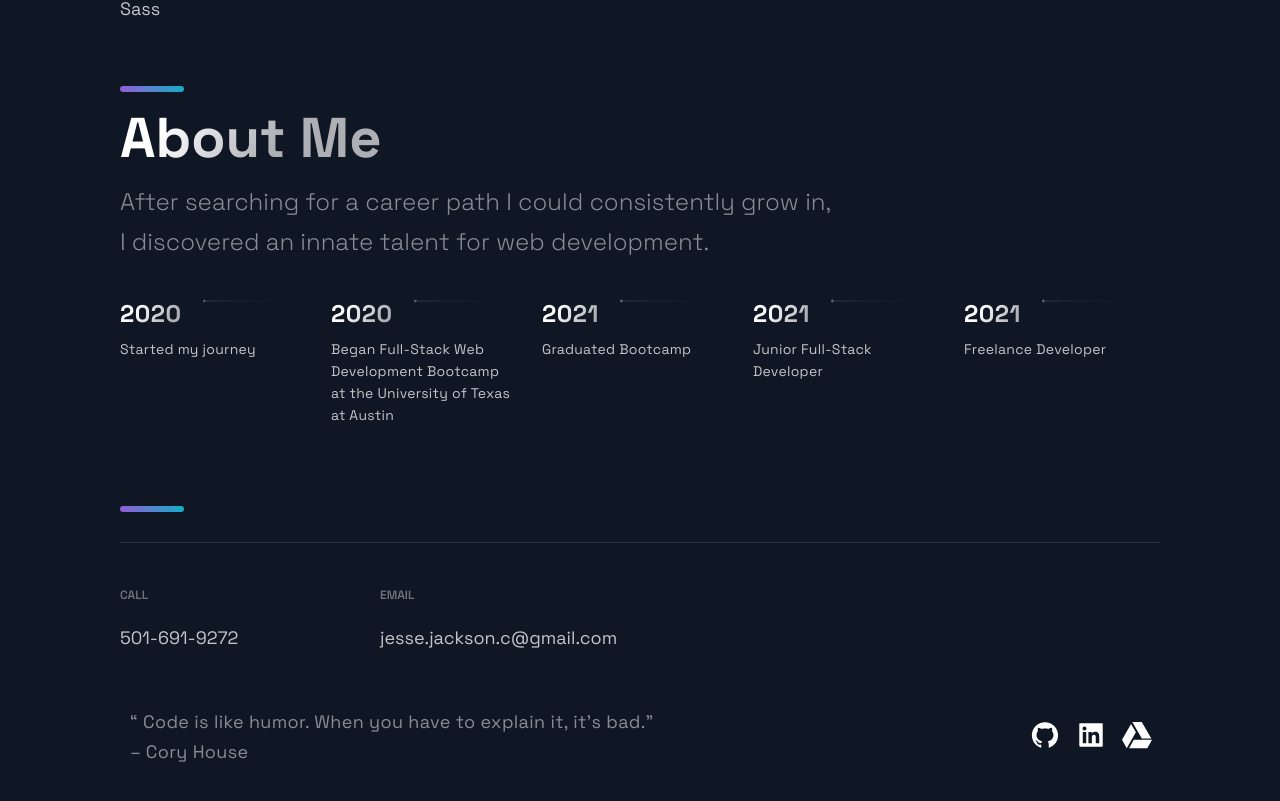
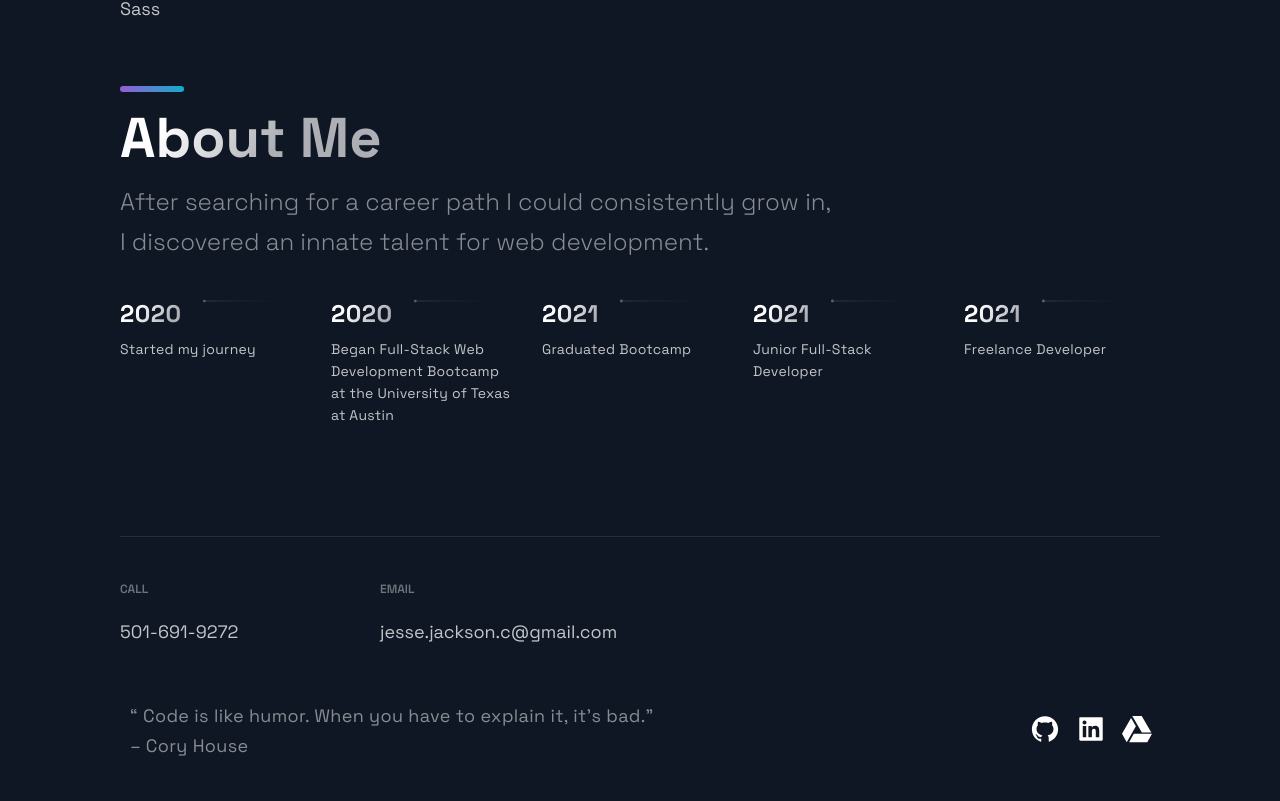
Before and after one commit to JesseJ713/personal-portfolio, a Next.js app: page / in a window 1280 px wide. Shown: the part 2723-3524 px from the top of the page. Built offline with nearby package versions, Linux system fonts and the light colour scheme.

Commit message:
Minor fix - Removal of divider at timeline

```diff
--- a/src/components/TimeLine/TimeLine.js
+++ b/src/components/TimeLine/TimeLine.js
@@ -139,7 +139,6 @@ const Timeline = () => {
           </CarouselButton>
         ))}
       </CarouselButtons>
-      <SectionDivider />
     </Section>
   );
 };
```
